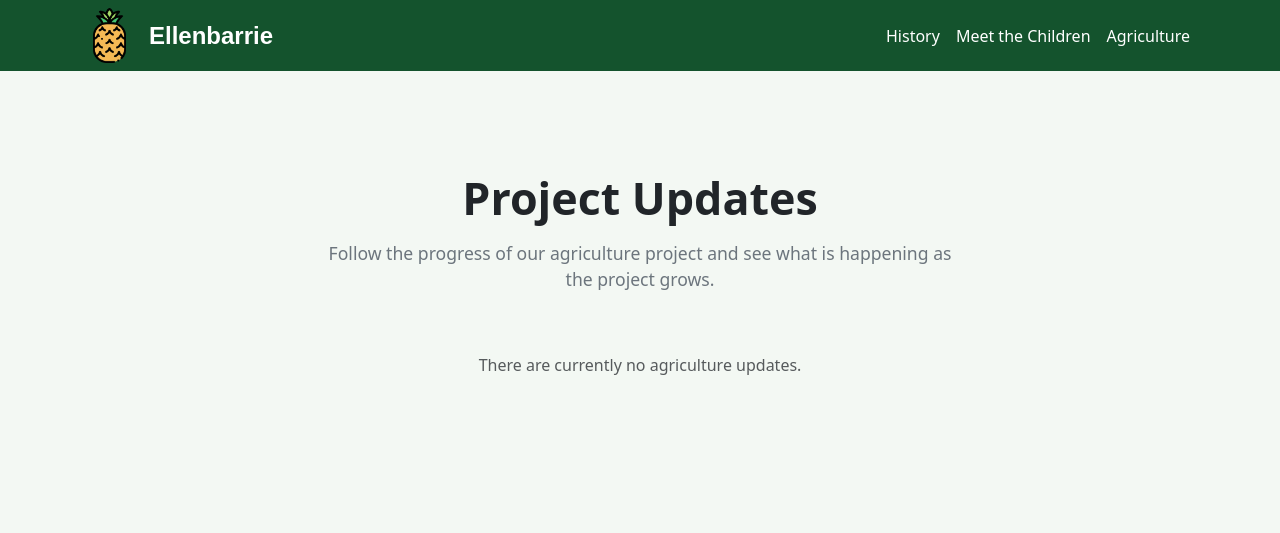
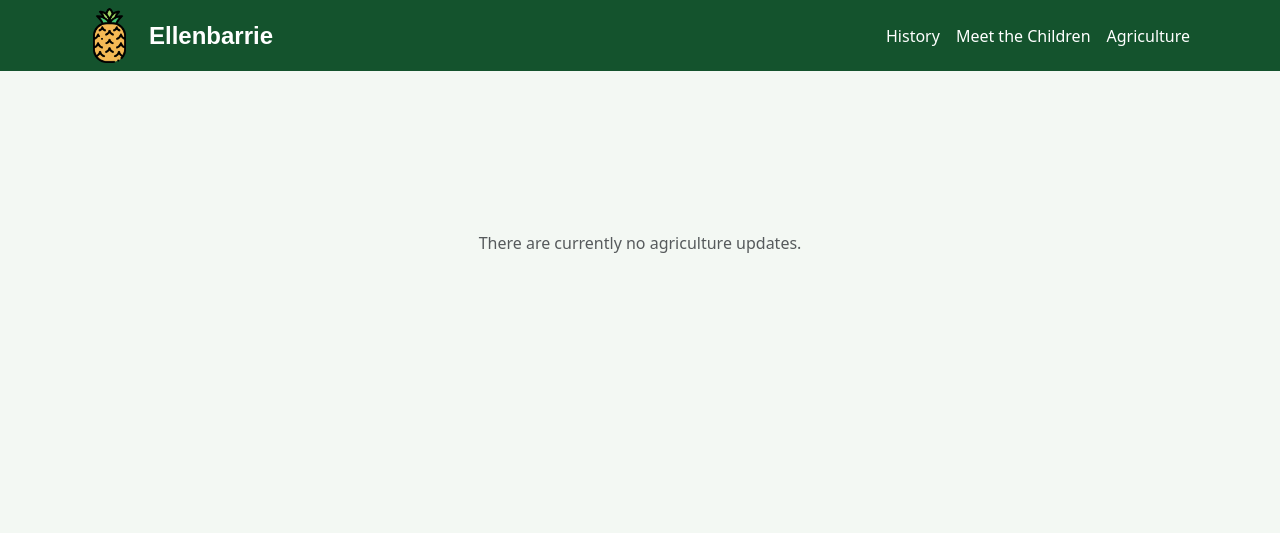
Before and after one commit to larslover/ellenbarrie, a Django app: page /farming/ in a window 1280 px wide. Shown: the top 533 px of the page. Run offline with Django 5.2, Linux system fonts and the light colour scheme; data that the repository does not hold is empty.

Commit message:
removed verbose

```diff
--- a/core/templates/core/farming.html
+++ b/core/templates/core/farming.html
@@ -218,14 +218,9 @@ Agriculture Project | Ellenbarrie Children's Home
 
         <div class="updates-header">
 
-            <h2>
-                Project Updates
-            </h2>
 
-            <p>
-                Follow the progress of our agriculture project
-                and see what is happening as the project grows.
-            </p>
+
+
 
         </div>
 
```
